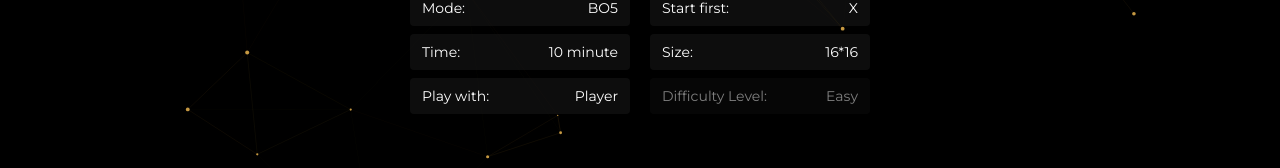
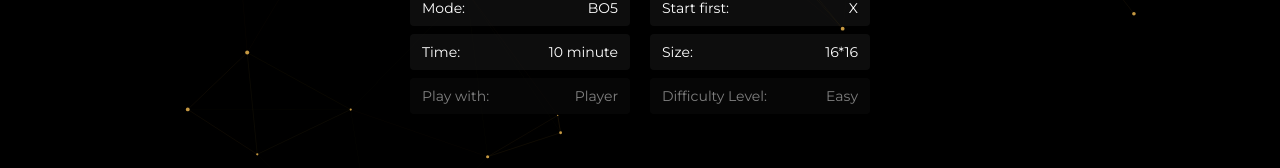
Before and after one commit to baokien2000/portfolio, a Next.js app: page /mini-projects/caro-app in a window 1280 px wide. Shown: the part 330-498 px from the top of the page. Built offline with nearby package versions, Linux system fonts and the light colour scheme.

Commit message:
update: new project image

```diff
--- a/src/components/mini-projects/caro/start/game-setting.tsx
+++ b/src/components/mini-projects/caro/start/game-setting.tsx
@@ -75,6 +75,7 @@ const GameSetting: React.FC<GameSettingProps> = ({ selectedSettings, setSelected
                     value={selectedSettings.player}
                     onChange={(value: ISettingVariableItem) => setSelectedSetting("player", value)}
                     options={playerList}
+                    disabled={true}
                 />
             </div>
             <div className="flex flex-col gap-2">
--- a/src/components/mini-projects/container.tsx
+++ b/src/components/mini-projects/container.tsx
@@ -7,7 +7,7 @@ import { useRouter } from "next/navigation";
 const MiniProjectsContainer = () => {
     const router = useRouter();
     return (
-        <div id="about" className="flex gap-8 sm:gap-5 flex-col min-h-[100svh]  h-full w-full p-4 md:py-10 md:px-10 mediumLaptop:px-20">
+        <div id="mini-project" className="flex gap-8 sm:gap-5 flex-col min-h-[100svh]  h-full w-full p-4 md:py-10 md:px-10 mediumLaptop:px-20">
             <div>
                 <motion.h1
                     viewport={{ once: true }}
@@ -19,7 +19,6 @@ const MiniProjectsContainer = () => {
                             duration: 1,
                         },
                     }}
-                    id="experience"
                     className="text-[32px] sm:text-[40px text-left font-bold"
                 >
                     Mini Projects
```
Also changed, not shown: public/assets/images/mini-projects/caro-app.png, public/assets/images/projects/mini_project.png.
